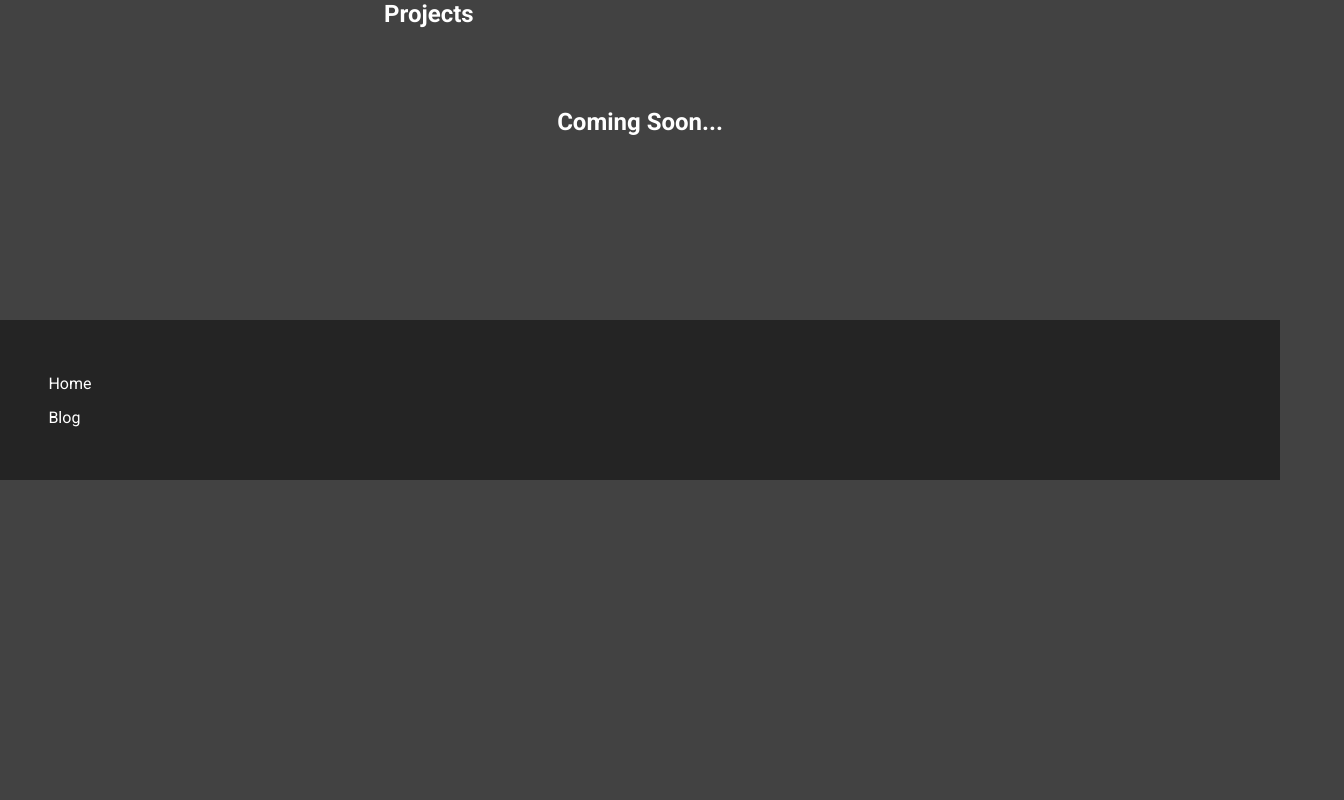
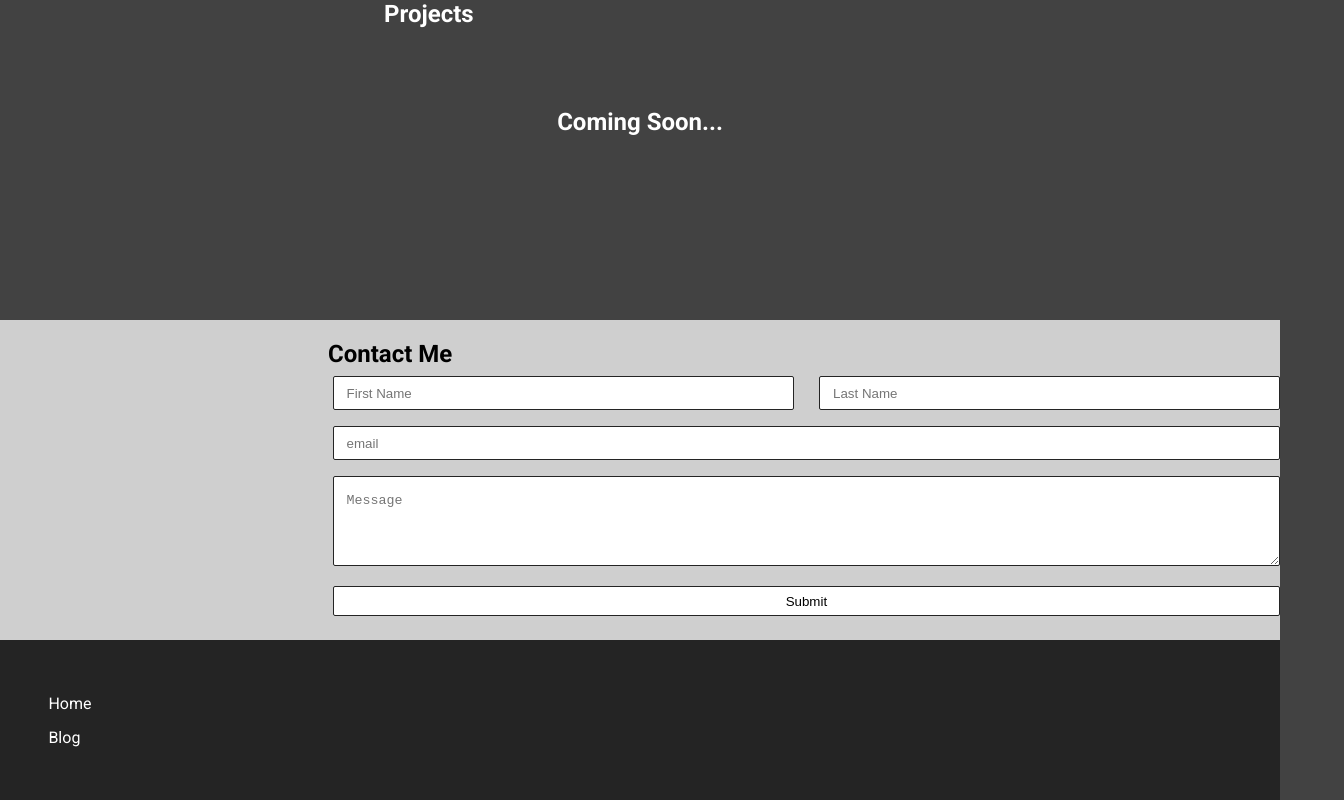
Before and after one commit to WesleyMcGhee/wmmcghee, a Vue app: page / in a window 1280 px wide. Shown: the part 867-1667 px from the top of the page, 1344 px wide, since content can reach past the window. Before the commit the page ends 1347 px from the top, so only its background shows below. Built offline with nearby package versions, Linux system fonts and the light colour scheme; some icons are missing; a web font is replaced by a local one.

Commit message:
started contact me form

```diff
--- /dev/null
+++ b/src/components/Contact-Section.vue
@@ -0,0 +1,75 @@
+<template>
+  <section class="contact-section">
+    <div class="contact-con">
+    <h1 class="contact-header">Contact Me</h1>
+    <form class="contact-form">
+      <input class="half-input input" placeholder="First Name" />
+      <input class="half-input input" placeholder="Last Name" />
+      <input class="full-input input" placeholder="email" type="Email" />
+      <textarea class="textarea input" placeholder="Message"></textarea>
+      <input class="contact-submit" type="submit" placeholder="Send!" />
+    </form>
+    </div>
+  </section>
+</template>
+
+<style>
+  .contact-section {
+    background-color: #cfcfcf;
+    color: black;
+    height: 40vh;
+    padding: 2.5vh 0;
+  }
+
+  .contact-con {
+    width: 80vh;
+    margin: 0 auto;
+  }
+
+  .contact-header {
+    margin-left: 1.25%;
+  }
+
+  .contact-form {
+    width: 80vw;
+    margin: 0 auto;
+  }
+
+  .input {
+    border: 1px solid #242424;
+    border-radius: 2px;
+    padding: 2vh 1vw;
+  }
+
+  .half-input {
+    height: 30px;
+    width: 45%;
+    margin: 1vh 1.25%;
+  }
+
+  .full-input {
+    height: 30px;
+    width: 92.5%;
+    margin: 1vh 1.25%;
+  }
+
+  .textarea {
+    height: 90px;
+    width: 92.5%;
+    margin: 1vh 1.25%;
+  }
+
+  .contact-submit {
+    height: 30px;
+    width: 92.5%;
+    border-radius: 2px;
+    margin: 1vh 1.25%;
+    border: 1px solid #242424;
+    background-color: white;
+  }
+
+  .contact-submit:focus {
+   background-color: #242424;
+   color: white;
+  }
+</style>
--- a/src/pages/Main-Page.vue
+++ b/src/pages/Main-Page.vue
@@ -2,10 +2,12 @@
   import IntroSection from "../components/Intro-Section.vue";
   import ExperinceSection from "../components/Experince-Section.vue"
   import ProjectSection from "../components/Projects-Section.vue";
+  import ContactSection from "../components/Contact-Section.vue";
 </script>
 
 <template>
   <IntroSection />
   <ExperinceSection />
   <ProjectSection />
+  <ContactSection />
 </template>
```
